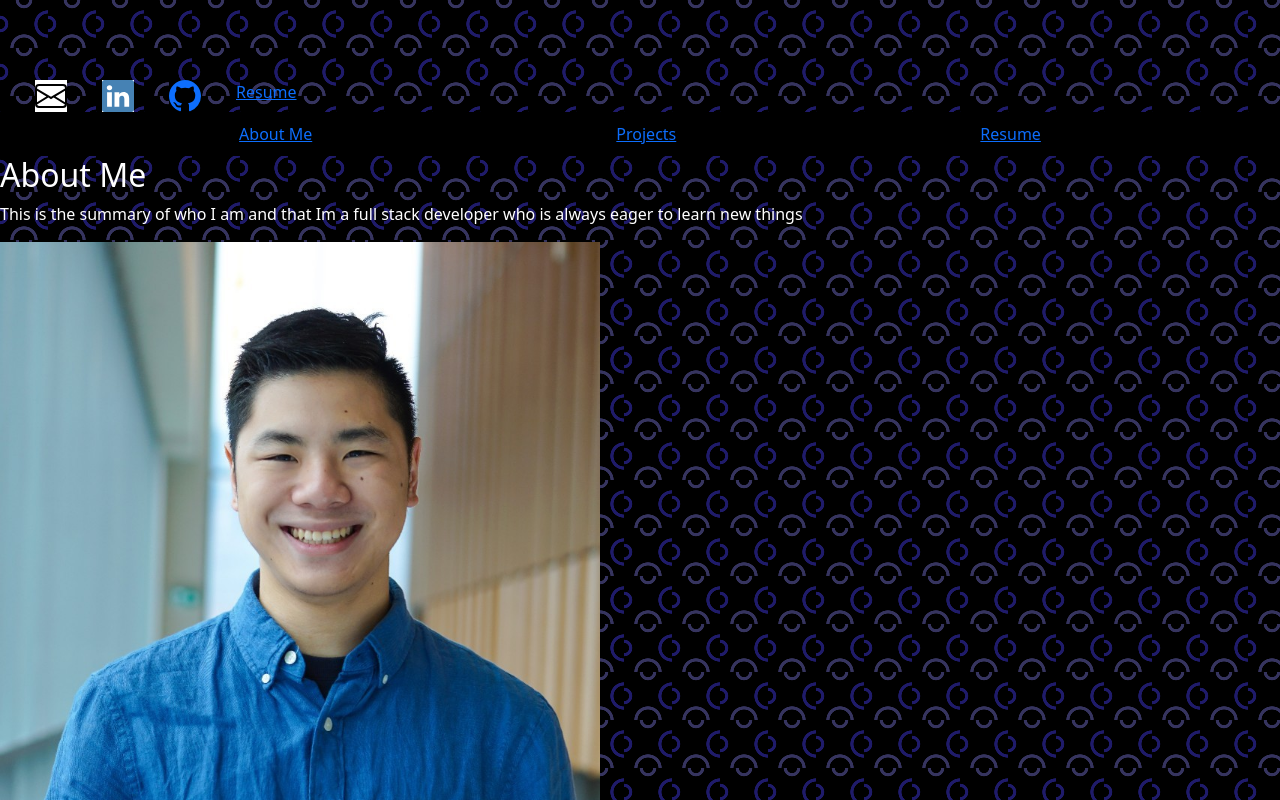
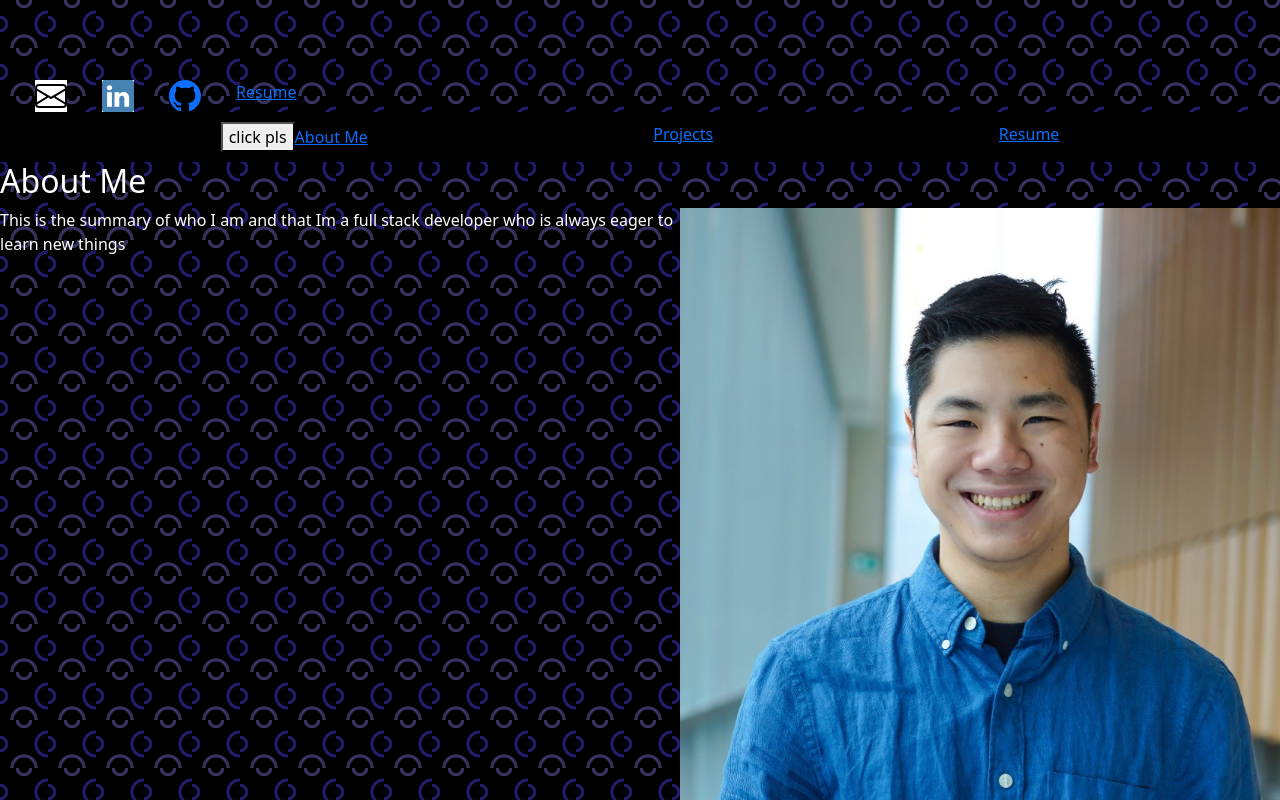
Before and after one commit to Brenden-Trieu/portfolio-website, a Next.js app: page / in a window 1280 px wide. Shown: the part 720-1520 px from the top of the page. Built offline with nearby package versions, Linux system fonts and the light colour scheme.

Commit message:
update and test button

```diff
--- a/src/app/components/nav_bar.tsx
+++ b/src/app/components/nav_bar.tsx
@@ -1,9 +1,24 @@
+import { useState } from "react";
 import styles from "../styles/navBar.module.css";
 
 const NavBar = () => {
+  const [count, setCount] = useState(1);
+
+  const increaseCount = (increaseAmount: number) => {
+    setCount(count + increaseAmount);
+    console.log(count);
+  };
+
   return (
     <div className={styles.sticky}>
       <div>
+        <button
+          onClick={() => {
+            increaseCount(3);
+          }}
+        >
+          click pls
+        </button>
         <a href={"aboutMe_section"}>About Me</a>
       </div>
       <div>
--- a/src/app/page.tsx
+++ b/src/app/page.tsx
@@ -1,4 +1,4 @@
-// "use client";
+"use client";
 import Intro from "./segments/intro";
 import AboutMe from "./segments/aboutMe";
 import Projects from "./segments/projects";
--- a/src/app/segments/aboutMe.tsx
+++ b/src/app/segments/aboutMe.tsx
@@ -17,7 +17,7 @@
           className={styles.imgGallary}
         ></img>
       </div>
-      <div>
+      <div className={styles.listings}>
         <p>Worked with</p>
       </div>
     </div>
--- a/src/app/styles/aboutMeSection.module.css
+++ b/src/app/styles/aboutMeSection.module.css
@@ -4,6 +4,7 @@
 }
 
 .mainContent {
+  display: flex;
   flex-direction: row;
 }
 
@@ -11,3 +12,6 @@
   max-width: 75vw;
   max-height: 75vh;
 }
+
+.listings {
+}
```
Also changed, not shown: src/app/segments/intro.tsx (+0 -15 lines).
